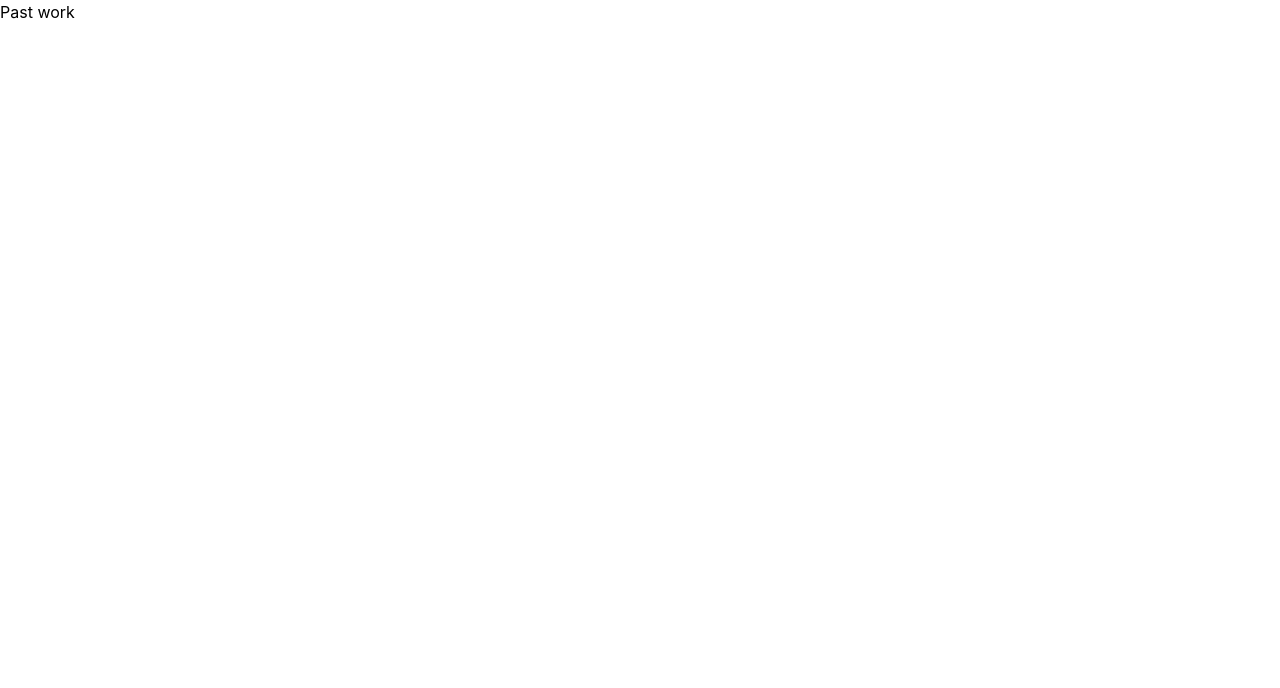
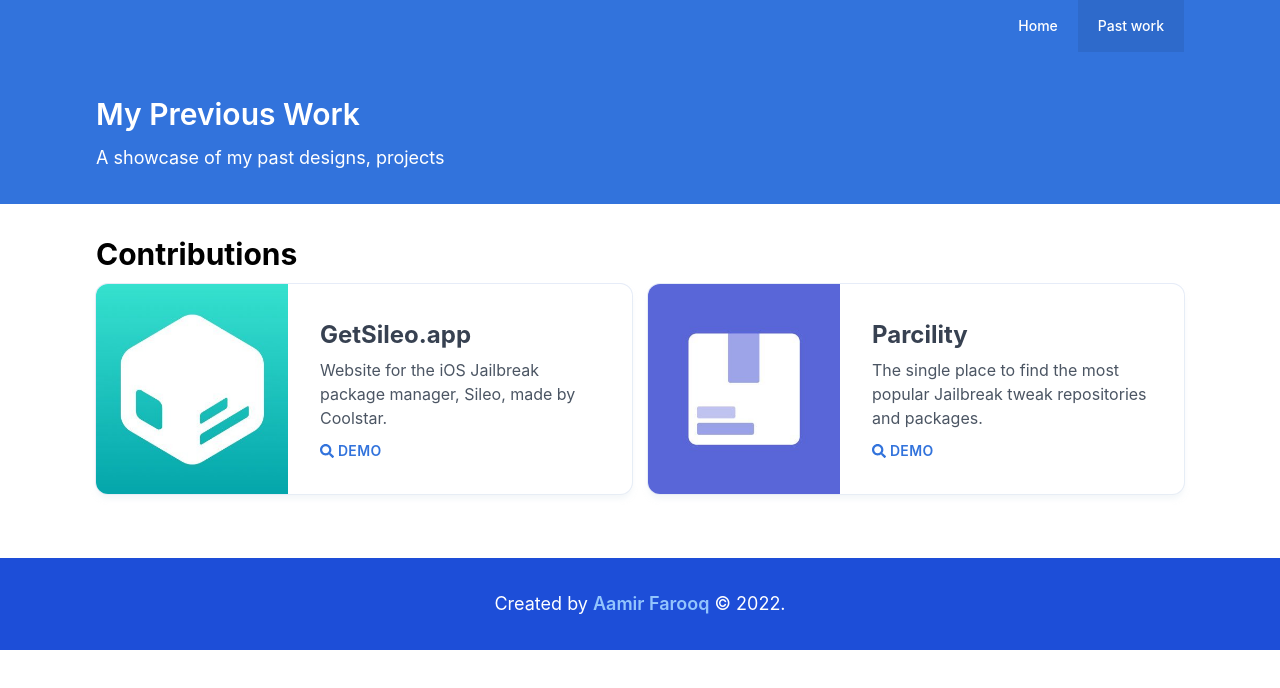
Before and after one commit to SlimShadyIAm/portfolio, a React (Create React App) app: page /past-work in a window 1280 px wide. Shown: the top 688 px of the page. Built offline with nearby package versions, Linux system fonts and the light colour scheme; a web font is replaced by a local one.

Commit message:
Contributions

```diff
--- a/src/App.css
+++ b/src/App.css
@@ -60,3 +60,7 @@
 		aspect-ratio: 500/200;
 	}
 }
+
+.custom-shadow {
+	box-shadow: 0 5px 5px 0 rgb(233 240 243 / 50%), 0 0 0 1px #e6ecf8;
+}
--- a/src/components/AboutMe.tsx
+++ b/src/components/AboutMe.tsx
@@ -11,7 +11,7 @@
 
 const AboutMe = () => {
   return (
-    <div className="bg-blue-600 py-12">
+    <div className="bg-slim-blue py-12">
       <div className="container">
         <div className="flex sm:flex-col md:flex-row text-center bg-white shadow-lg">
           <div className="flex-1 border-gray-100 border-r px-16 py-8">
--- /dev/null
+++ b/src/components/Contributions.tsx
@@ -0,0 +1,61 @@
+import React from 'react'
+import SileoImg from "../assets/img/contributions/sileo.jpg"
+import ParcilityImg from "../assets/img/contributions/parcility.png"
+import { FontAwesomeIcon } from '@fortawesome/react-fontawesome'
+import { faSearch } from '@fortawesome/free-solid-svg-icons'
+
+interface Props {
+  image: any,
+  title: string,
+  subtitle: string,
+  demo: string
+}
+
+const Contributions = () => {
+  const contributions = [
+    {
+      title: "GetSileo.app",
+      subtitle: "Website for the iOS Jailbreak package manager, Sileo, made by Coolstar.",
+      image: SileoImg,
+      demo: "https://getsileo.app/"
+    },
+    {
+      title: "Parcility",
+      subtitle: "The single place to find the most popular Jailbreak tweak repositories and packages.      ",
+      image: ParcilityImg,
+      demo: "https://parcility.co/"
+    },
+  ]
+
+  return (
+    <div className="container mt-8 mb-16">
+      <div className="font-bold text-3xl mb-3">Contributions</div>
+      <div className="flex flex-row space-x-4">
+        {contributions.map((contribution, index) => {
+          return (
+            <Contribution image={contribution.image} title={contribution.title} subtitle={contribution.subtitle} demo={contribution.demo} />
+          )
+        })}
+      </div>
+    </div>
+  )
+}
+
+const Contribution: React.FC<Props> = ({ image, title, subtitle, demo }) => {
+  return (
+    <div className="bg-white rounded-xl custom-shadow overflow-hidden md:max-w-2xl flex-1">
+      <div className="md:flex">
+        <div className="md:shrink-0">
+          <img className="h-48 w-full object-cover md:h-full md:w-48" src={image} />
+        </div>
+        <div className="p-8">
+          <p className="block mt-1 text-2xl leading-tight font-bold text-gray-700">{title}</p>
+          <p className="mt-2 text-gray-600">{subtitle}</p>
+          <p className="mt-2"><a href={demo} className="uppercase tracking-wide text-sm text-slim-blue font-semibold hover:text-blue-800 transition-colors"><FontAwesomeIcon icon={faSearch} /> Demo</a></p>
+        </div>
+      </div>
+    </div>
+  )
+}
+
+export default Contributions
--- a/src/components/Footer.tsx
+++ b/src/components/Footer.tsx
@@ -6,7 +6,7 @@
 
 const Footer = (props: Props) => {
   return (
-    <footer className="py-8 text-center bg-blue-800 text-white text-lg">
+    <footer className="py-8 text-center bg-blue-700 text-white text-lg">
       Created by <a href='https://github.com/SlimShadyIAm' className="text-blue-300 font-semibold">Aamir Farooq</a> &copy; 2022.
     </footer>
   )
--- /dev/null
+++ b/src/components/Hero.tsx
@@ -0,0 +1,17 @@
+import React from 'react'
+
+interface Props {
+  title: string,
+  subtitle: string
+}
+
+const Hero: React.FC<Props> = ({title, subtitle}) => {
+  return (
+    <div className="container py-6">
+      <p className="font-semibold text-3xl text-white my-3">{title}</p>
+      <p className="text-lg text-white my-2">{subtitle}</p>
+    </div>
+  )
+}
+
+export default Hero
--- a/src/routes/Home.tsx
+++ b/src/routes/Home.tsx
@@ -8,15 +8,15 @@
 
 const Home = () => {
   return (
-    <Fragment>
+    <>
       <div className="bg-slim-purple">
         <Header />
         <HeroHome />
         <div className="spacer"></div>
-        <AboutMe />
       </div>
+      <AboutMe />
       <Footer />
-    </Fragment>
+    </>
   )
 }
 
--- a/src/routes/PastWork.tsx
+++ b/src/routes/PastWork.tsx
@@ -1,8 +1,18 @@
+import Contributions from "../components/Contributions"
+import Footer from "../components/Footer"
+import Header from "../components/Header"
+import Hero from "../components/Hero"
+
 const PastWork = () => {
     return (
-        <div>
-            Past work
-        </div>
+        <>
+            <div className="bg-slim-blue">
+                <Header />
+                <Hero title="My Previous Work" subtitle="A showcase of my past designs, projects" />
+            </div>
+            <Contributions />
+            <Footer />
+        </>
     )
 }
 
--- a/tailwind.config.js
+++ b/tailwind.config.js
@@ -22,6 +22,7 @@
         'transparent-grey-active': 'rgba(0,0,0,.08)!important',
         'transparent-grey': 'rgba(0,0,0,.12)!important',
         'slim-purple': '#7d68dd',
+        'slim-blue': '#3273dc',
       },
     },
   },
```
